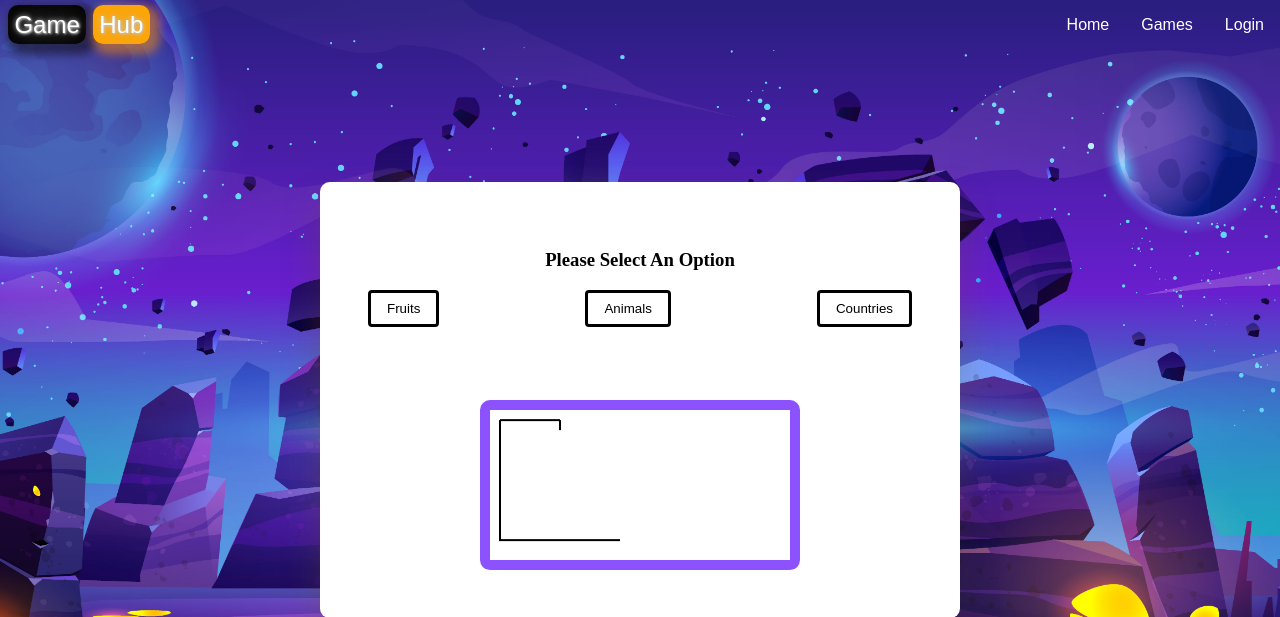
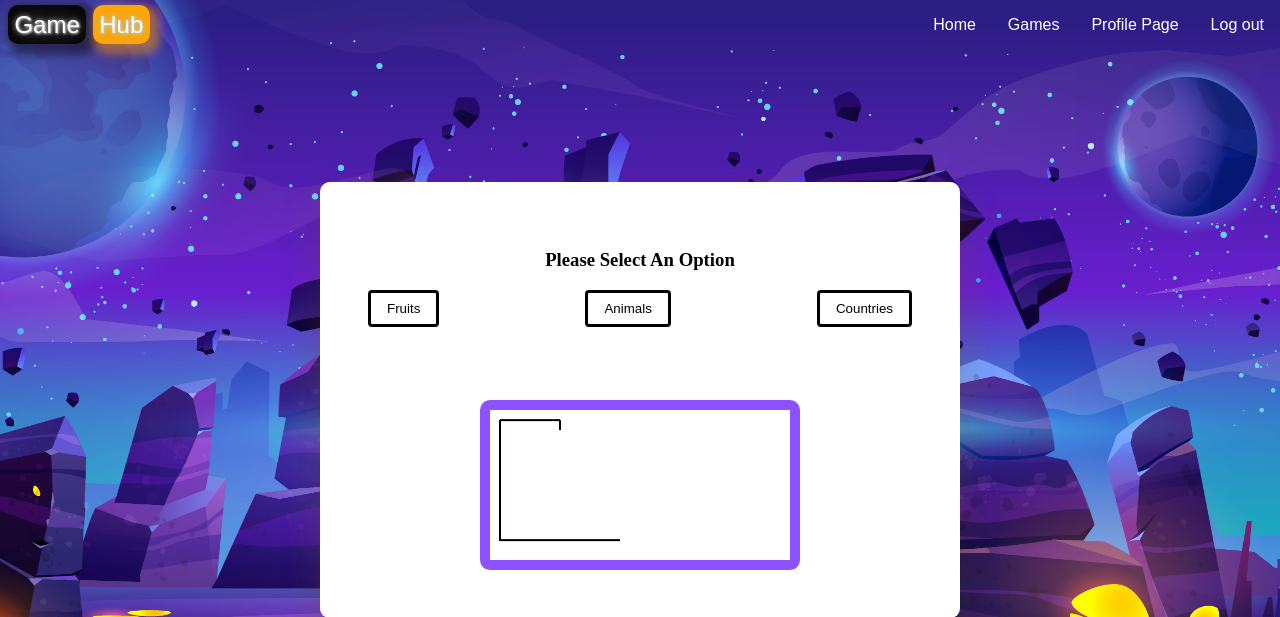
Before and after one commit to larsonx/Game-site, a PHP site: page /git/hangman/index.php in a window 1280 px wide. Shown: the top 617 px of the page. Run offline with PHP 8.4, Linux system fonts and the light colour scheme; the visitor is signed in with stand-in values (Sample User, id 1); some web fonts are replaced.

Commit message:
Update header2.php

```diff
--- a/header2.php
+++ b/header2.php
@@ -1,3 +1,7 @@
+<?php
+session_start();
+
+?>
 <header>
         <nav class="navbar">
         <div class="brand-title">
@@ -8,12 +12,22 @@
         <span class="bar"></span>
         <span class="bar"></span>
         <span class="bar"></span>
-</a>
+    </a>
             <div class="navbar-links">
                 <ul>
                     <li><a href="../index.php">Home</a></li>
                     <li><a href="../games.php">Games</a></li>
-                    <li><a href="../inloggen.php">Login</a></li>
+                    <?php
+                    if (isset($_SESSION["useruid"])){
+                        echo"<li><a href='../Profiel.php'>Profile Page</a></li>";
+                        echo"<li><a href='../includes/logout.inc.php'>Log out</a></li>";
+                    }
+                    else{
+                        echo"<li><a href='Inloggen.php''>Login</a></li>";
+                    }
+                    ?>
+
+
                 </ul>
         </nav>
         </div>
```
